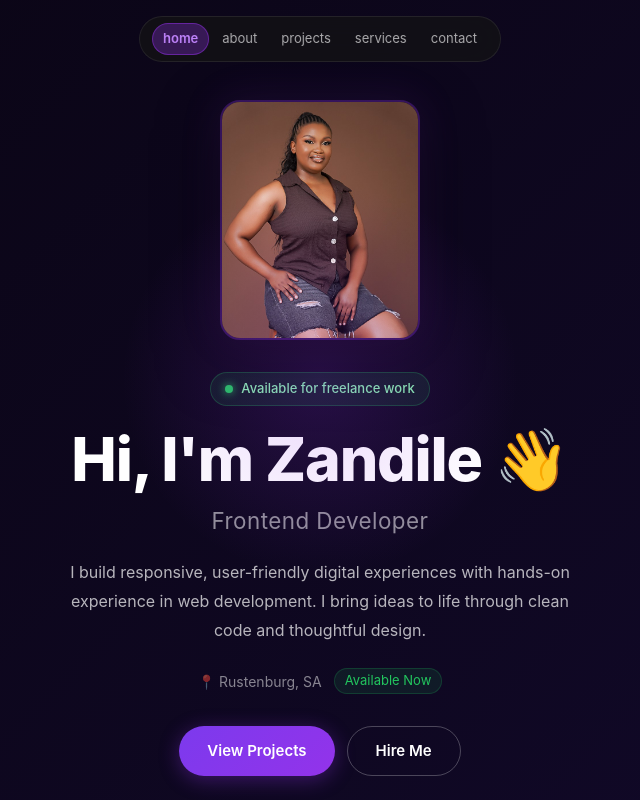
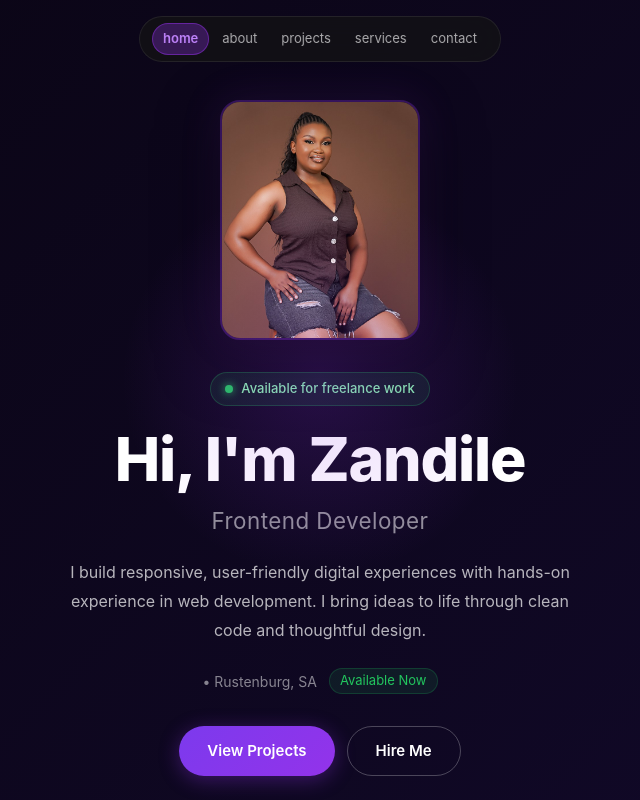
Before and after one commit to zandilekheswa5-sudo/zandile-portfolio, a React (Create React App) app: page / in a window 1280 px wide. Shown: the top 800 px of the page, without its empty margins (320-960 px from the left). Built offline with nearby package versions, Linux system fonts and the light colour scheme.

Commit message:
fix emoji encoding

```diff
--- a/src/App.js
+++ b/src/App.js
@@ -126,7 +126,7 @@ function Home() {
         fontWeight: 800, lineHeight: 1.1, color: "#ffffff",
         marginBottom: 12, letterSpacing: "-0.02em",
       }}>
-        Hi, I'm Zandile 👋
+        Hi, I'm Zandile
       </h1>
 
       {/* Title */}
@@ -155,7 +155,7 @@ function Home() {
         gap: 12, marginBottom: 32, flexWrap: "wrap",
       }}>
         <span style={{ fontSize: 14, color: "rgba(255,255,255,0.5)" }}>
-          📍 Rustenburg, SA
+          • Rustenburg, SA
         </span>
         <span style={{
           fontSize: 13, color: "#22c55e", padding: "2px 10px",
@@ -416,7 +416,7 @@ function Projects() {
             display: "flex", flexDirection: "column",
             alignItems: "center", justifyContent: "center", gap: 12,
           }}>
-            <span style={{ fontSize: 32 }}>✨</span>
+            <span style={{ fontSize: 32 }}>*</span>
             <p style={{ color: "rgba(255,255,255,0.3)", fontSize: 15, fontWeight: 500 }}>
               More projects coming...
             </p>
@@ -517,7 +517,7 @@ function Contact() {
         {[
           { icon: "✉️", label: "Email", value: "zandile.dev.sa@gmail.com", href: "mailto:zandile.dev.sa@gmail.com" },
           { icon: "📞", label: "Phone", value: "+27 79 743 8937", href: "tel:+27797438937" },
-          { icon: "📍", label: "Location", value: "Rustenburg, SA", href: null },
+          { icon: "•", label: "Location", value: "Rustenburg, SA", href: null },
         ].map(({ icon, label, value, href }) => (
           <div key={label} style={{ display: "flex", alignItems: "center", gap: 16, marginBottom: 20 }}>
             <div style={{
@@ -608,7 +608,7 @@ function Contact() {
             borderRadius: 12, cursor: "pointer", fontWeight: 600, fontSize: 15,
             boxShadow: "0 4px 20px rgba(147,51,234,0.35)",
           }}>
-            Send Message ✉️
+            Send Message
           </button>
         </div>
       </div>
@@ -626,7 +626,7 @@ function Footer() {
         © 2025 Zandile.dev — Built with React & Tailwind
       </p>
       <p style={{ fontSize: 13, color: "rgba(255,255,255,0.3)", marginTop: 4 }}>
-        Rustenburg, SA 📍
+        Rustenburg, SA •
       </p>
     </footer>
   );
@@ -643,7 +643,7 @@ export default function App() {
     }}>
       <style>{`
         * { margin: 0; padding: 0; box-sizing: border-box; }
-        html, body { overflow-x: hidden; width: 100%; }
+        html, body { overflow-x: hidden; width: 100%; } @import url("https://fonts.googleapis.com/css2?family=Inter:wght@400;500;600;700;800&display=swap");
         ::placeholder { color: rgba(255,255,255,0.25); }
         ::-webkit-scrollbar { width: 6px; }
         ::-webkit-scrollbar-track { background: #0a0514; }
```
